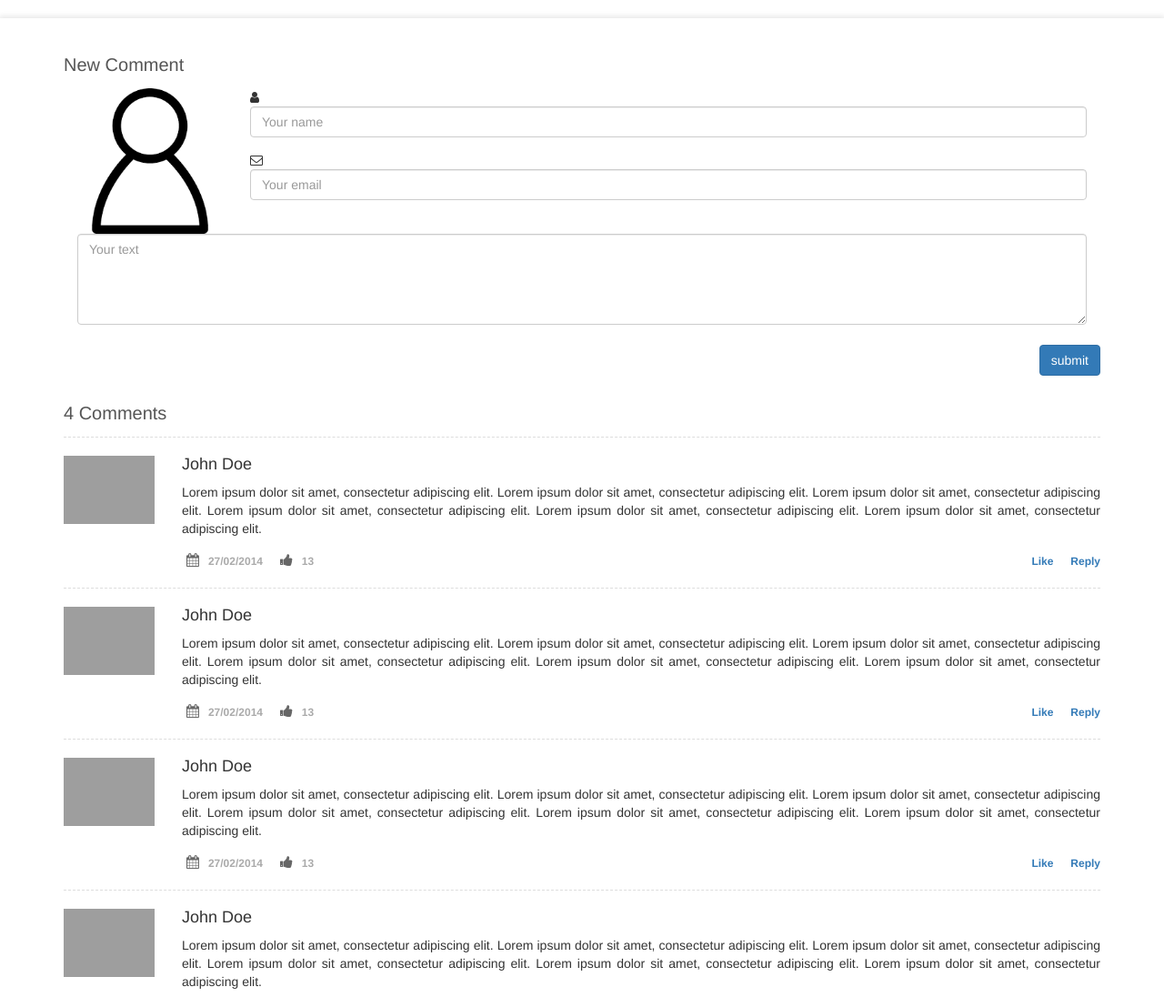
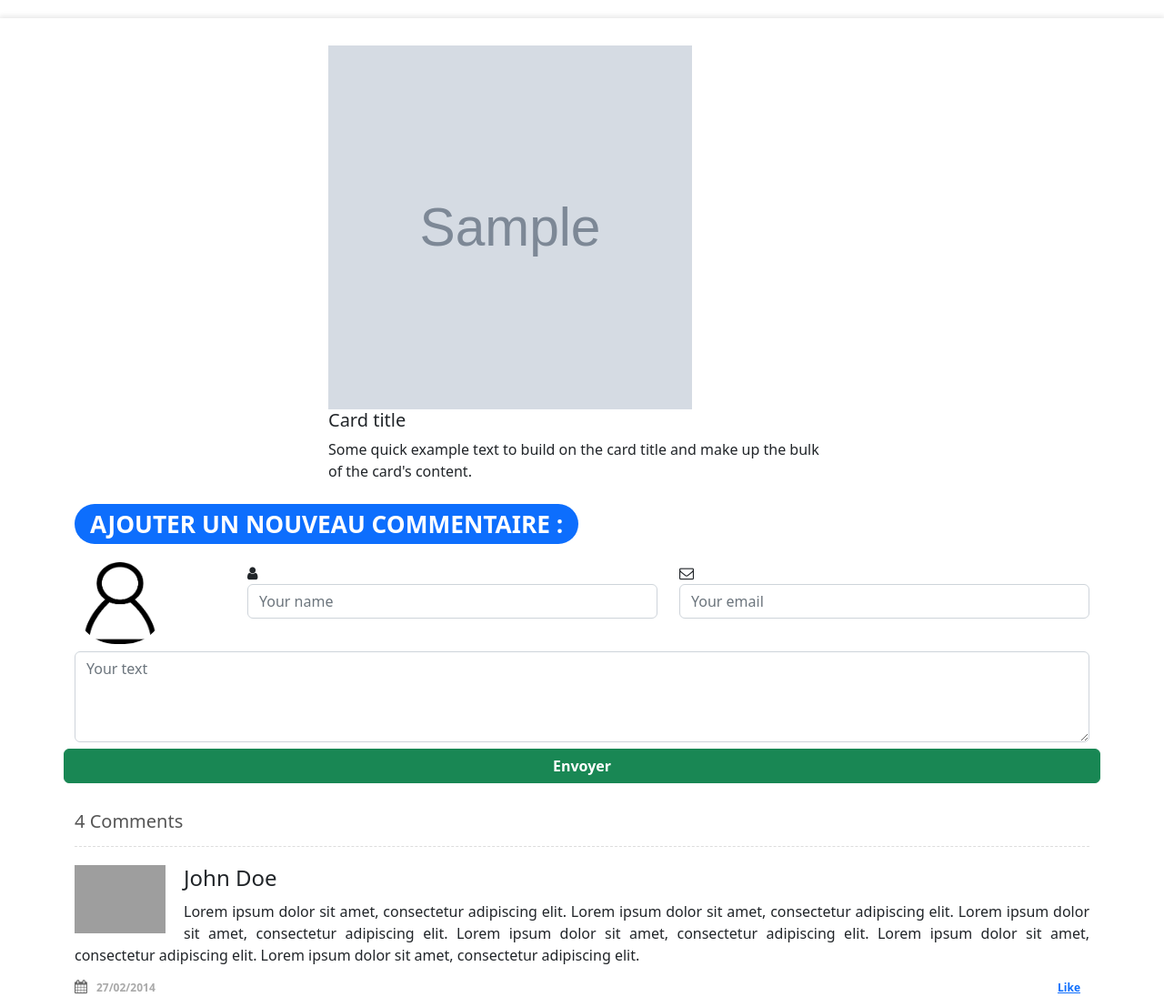
Before and after one commit to azeddine-hf/gallery_img, a PHP site: page /comments?id=1 in a window 1280 px wide. Shown: the top 1096 px of the page at 91% size. Run offline with PHP 8.4, Linux system fonts and the light colour scheme; tables that the repository leaves empty or names only in its code hold one stand-in row (values such as "Sample post"); grey boxes marked "Sample" are stand-in pictures; some libraries are stand-ins or nearby versions; grey boxes are pictures that could not be loaded.

Commit message:
new modif

```diff
--- a/comments.php
+++ b/comments.php
@@ -1,130 +1,15 @@
+<?php include_once 'dbconfig.class.php' ?>
 <!DOCTYPE html>
 <html lang="en">
 
 <head>
     <meta charset="utf-8">
-    <!--  This file has been downloaded from bootdey.com @bootdey on twitter -->
-    <!--  All snippets are MIT license http://bootdey.com/license -->
-    <title>blog item comments - Bootdey.com</title>
+    <title>Les Avis</title>
     <meta name="viewport" content="width=device-width, initial-scale=1">
+    <link href="https://cdn.jsdelivr.net/npm/bootstrap@5.2.3/dist/css/bootstrap.min.css" rel="stylesheet">
+    <link href="https://maxcdn.bootstrapcdn.com/font-awesome/4.3.0/css/font-awesome.min.css" rel="stylesheet">
+    <script src="https://cdn.jsdelivr.net/npm/bootstrap@5.2.3/dist/js/bootstrap.bundle.min.js"></script>
     <script src="https://code.jquery.com/jquery-1.10.2.min.js"></script>
-    <link href="https://netdna.bootstrapcdn.com/bootstrap/3.3.6/css/bootstrap.min.css" rel="stylesheet">
-    <link href="https://maxcdn.bootstrapcdn.com/font-awesome/4.3.0/css/font-awesome.min.css" rel="stylesheet">
-    <script src="https://netdna.bootstrapcdn.com/bootstrap/3.3.6/js/bootstrap.min.js"></script>
-</head>
-
-<body>
-    <section class="content-item" id="comments">
-                <div class="d-flex justify-content-center align-items-center container">
-                    <div class="">
-                    <form class="form">
-                        <h3 class="pull-left">New Comment</h3>
-                        <fieldset>
-                            <div class="">
-                                <div class="col-sm-3 col-lg-2 hidden-xs">
-                                    <img class="img-responsive" src="uploads/user.png" alt="">
-                                </div>
-                                    <div class="col-xs-12 col-sm-10">
-                                        <div class="form-group fl_icon">
-                                            <div class="icon"><i class="fa fa-user"></i></div>
-                                            <input class="form-control" type="text" placeholder="Your name">
-                                        </div>
-                                    </div>
-                                    <div class="col-xs-12 col-sm-10 fl_icon">
-                                        <div class="form-group fl_icon">
-                                            <div class="icon"><i class="fa fa-envelope-o"></i></div>
-                                            <input class="form-control" type="text" placeholder="Your email">
-                                        </div>
-                                    </div>
-                                    <div class="col-xs-12">
-                                        <div class="form-group">
-                                            <textarea class="form-control" required="" placeholder="Your text"></textarea>
-                                        </div>
-                                    </div>
-                                    <a class="btn btn-primary pull-right">submit</a>
-                                </div>
-                        </fieldset>
-                    </form>
-
-                    <h3>4 Comments</h3>
-
-                    <!-- COMMENT 1 - START -->
-                    <div class="media">
-                        <a class="pull-left" href="#"><img class="media-object" src="https://bootdey.com/img/Content/avatar/avatar1.png" alt=""></a>
-                        <div class="media-body">
-                            <h4 class="media-heading">John Doe</h4>
-                            <p>Lorem ipsum dolor sit amet, consectetur adipiscing elit. Lorem ipsum dolor sit amet, consectetur adipiscing elit. Lorem ipsum dolor sit amet, consectetur adipiscing elit. Lorem ipsum dolor sit amet, consectetur adipiscing elit. Lorem ipsum dolor sit amet, consectetur adipiscing elit. Lorem ipsum dolor sit amet, consectetur adipiscing elit.</p>
-                            <ul class="list-unstyled list-inline media-detail pull-left">
-                                <li><i class="fa fa-calendar"></i>27/02/2014</li>
-                                <li><i class="fa fa-thumbs-up"></i>13</li>
-                            </ul>
-                            <ul class="list-unstyled list-inline media-detail pull-right">
-                                <li class=""><a href="">Like</a></li>
-                                <li class=""><a href="">Reply</a></li>
-                            </ul>
-                        </div>
-                    </div>
-                    <!-- COMMENT 1 - END -->
-
-                    <!-- COMMENT 2 - START -->
-                    <div class="media">
-                        <a class="pull-left" href="#"><img class="media-object" src="https://bootdey.com/img/Content/avatar/avatar2.png" alt=""></a>
-                        <div class="media-body">
-                            <h4 class="media-heading">John Doe</h4>
-                            <p>Lorem ipsum dolor sit amet, consectetur adipiscing elit. Lorem ipsum dolor sit amet, consectetur adipiscing elit. Lorem ipsum dolor sit amet, consectetur adipiscing elit. Lorem ipsum dolor sit amet, consectetur adipiscing elit. Lorem ipsum dolor sit amet, consectetur adipiscing elit. Lorem ipsum dolor sit amet, consectetur adipiscing elit.</p>
-                            <ul class="list-unstyled list-inline media-detail pull-left">
-                                <li><i class="fa fa-calendar"></i>27/02/2014</li>
-                                <li><i class="fa fa-thumbs-up"></i>13</li>
-                            </ul>
-                            <ul class="list-unstyled list-inline media-detail pull-right">
-                                <li class=""><a href="">Like</a></li>
-                                <li class=""><a href="">Reply</a></li>
-                            </ul>
-                        </div>
-                    </div>
-                    <!-- COMMENT 2 - END -->
-
-                    <!-- COMMENT 3 - START -->
-                    <div class="media">
-                        <a class="pull-left" href="#"><img class="media-object" src="https://bootdey.com/img/Content/avatar/avatar3.png" alt=""></a>
-                        <div class="media-body">
-                            <h4 class="media-heading">John Doe</h4>
-                            <p>Lorem ipsum dolor sit amet, consectetur adipiscing elit. Lorem ipsum dolor sit amet, consectetur adipiscing elit. Lorem ipsum dolor sit amet, consectetur adipiscing elit. Lorem ipsum dolor sit amet, consectetur adipiscing elit. Lorem ipsum dolor sit amet, consectetur adipiscing elit. Lorem ipsum dolor sit amet, consectetur adipiscing elit.</p>
-                            <ul class="list-unstyled list-inline media-detail pull-left">
-                                <li><i class="fa fa-calendar"></i>27/02/2014</li>
-                                <li><i class="fa fa-thumbs-up"></i>13</li>
-                            </ul>
-                            <ul class="list-unstyled list-inline media-detail pull-right">
-                                <li class=""><a href="">Like</a></li>
-                                <li class=""><a href="">Reply</a></li>
-                            </ul>
-                        </div>
-                    </div>
-                    <!-- COMMENT 3 - END -->
-
-                    <!-- COMMENT 4 - START -->
-                    <div class="media">
-                        <a class="pull-left" href="#"><img class="media-object" src="https://bootdey.com/img/Content/avatar/avatar4.png" alt=""></a>
-                        <div class="media-body">
-                            <h4 class="media-heading">John Doe</h4>
-                            <p>Lorem ipsum dolor sit amet, consectetur adipiscing elit. Lorem ipsum dolor sit amet, consectetur adipiscing elit. Lorem ipsum dolor sit amet, consectetur adipiscing elit. Lorem ipsum dolor sit amet, consectetur adipiscing elit. Lorem ipsum dolor sit amet, consectetur adipiscing elit. Lorem ipsum dolor sit amet, consectetur adipiscing elit.</p>
-                            <ul class="list-unstyled list-inline media-detail pull-left">
-                                <li><i class="fa fa-calendar"></i>27/02/2014</li>
-                                <li><i class="fa fa-thumbs-up"></i>13</li>
-                            </ul>
-                            <ul class="list-unstyled list-inline media-detail pull-right">
-                                <li class=""><a href="">Like</a></li>
-                                <li class=""><a href="">Reply</a></li>
-                            </ul>
-                        </div>
-                    </div>
-                    </div>
-
-                    <!-- COMMENT 4 - END -->
-
-            </div>
-    </section>
-
     <style type="text/css">
         body {
             margin-top: 20px;
@@ -257,6 +142,137 @@
         }
     </style>
 
+
+</head>
+
+<body>
+    <section class="content-item" id="comments">
+        <div class="d-flex justify-content-center align-items-center container">
+            <div class="">
+                <?php
+                $database = new Connection();
+                $db = $database->openConnection();
+                $stmt = $db->prepare('select * from images where id=' . $_REQUEST["id"] . '');
+                $stmt->execute();
+                $imagelist = $stmt->fetch();
+                ?>
+                <div class="w-50 ml-0 mr-0 mx-auto">
+                    <img src="<?php echo $imagelist['image'] ?>" class="" alt="" width="400" height="400">
+                    <div class="">
+                        <h5 class="title">Card title</h5>
+                        <p class="card-text">Some quick example text to build on the card title and make up the bulk of the card's content.</p>
+                    </div>
+                </div>
+                <form class="form">
+
+                    <h2 class=""><span class="badge rounded-pill bg-primary">Ajouter un nouveau commentaire :</span></h2>
+                    <fieldset>
+                        <div class="row">
+                            <div class="col-sm-2 col-xs-1">
+                                <img class="rounded-pill" src="uploads/user.png" alt="" width="100" height="90">
+                            </div>
+                            <div class="col-sm-5">
+                                <div class="form-group fl_icon">
+                                    <div class="icon"><i class="fa fa-user"></i></div>
+                                    <input class="form-control" type="text" placeholder="Your name">
+                                </div>
+                            </div>
+                            <div class="col-sm-5">
+                                <div class="form-group fl_icon">
+                                    <div class="icon"><i class="fa fa-envelope-o"></i></div>
+                                    <input class="form-control " type="text" placeholder="Your email">
+                                </div>
+                            </div>
+                            <div class="col-sm-12">
+                                <div class="form-group">
+                                    <textarea class="form-control mt-2" required="" placeholder="Your text"></textarea>
+                                </div>
+                            </div class="col-sm-12">
+                            <a class="btn btn-success fw-bold">Envoyer</a>
+                        </div>
+                    </fieldset>
+                </form>
+
+                <h3>4 Comments</h3>
+
+                <!-- COMMENT 1 - START -->
+                <div class="media">
+                    <a class="pull-left" href="#"><img class="media-object" src="https://bootdey.com/img/Content/avatar/avatar1.png" alt=""></a>
+                    <div class="media-body">
+                        <h4 class="media-heading">John Doe</h4>
+                        <p>Lorem ipsum dolor sit amet, consectetur adipiscing elit. Lorem ipsum dolor sit amet, consectetur adipiscing elit. Lorem ipsum dolor sit amet, consectetur adipiscing elit. Lorem ipsum dolor sit amet, consectetur adipiscing elit. Lorem ipsum dolor sit amet, consectetur adipiscing elit. Lorem ipsum dolor sit amet, consectetur adipiscing elit.</p>
+                        <ul class="list-unstyled list-inline media-detail pull-left">
+                            <li><i class="fa fa-calendar"></i>27/02/2014</li>
+                            <li><i class="fa fa-thumbs-up"></i>13</li>
+                        </ul>
+                        <ul class="list-unstyled list-inline media-detail pull-right">
+                            <li class=""><a href="">Like</a></li>
+                            <li class=""><a href="">Reply</a></li>
+                        </ul>
+                    </div>
+                </div>
+                <!-- COMMENT 1 - END -->
+
+                <!-- COMMENT 2 - START -->
+                <div class="media">
+                    <a class="pull-left" href="#"><img class="media-object" src="https://bootdey.com/img/Content/avatar/avatar2.png" alt=""></a>
+                    <div class="media-body">
+                        <h4 class="media-heading">John Doe</h4>
+                        <p>Lorem ipsum dolor sit amet, consectetur adipiscing elit. Lorem ipsum dolor sit amet, consectetur adipiscing elit. Lorem ipsum dolor sit amet, consectetur adipiscing elit. Lorem ipsum dolor sit amet, consectetur adipiscing elit. Lorem ipsum dolor sit amet, consectetur adipiscing elit. Lorem ipsum dolor sit amet, consectetur adipiscing elit.</p>
+                        <ul class="list-unstyled list-inline media-detail pull-left">
+                            <li><i class="fa fa-calendar"></i>27/02/2014</li>
+                            <li><i class="fa fa-thumbs-up"></i>13</li>
+                        </ul>
+                        <ul class="list-unstyled list-inline media-detail pull-right">
+                            <li class=""><a href="">Like</a></li>
+                            <li class=""><a href="">Reply</a></li>
+                        </ul>
+                    </div>
+                </div>
+                <!-- COMMENT 2 - END -->
+
+                <!-- COMMENT 3 - START -->
+                <div class="media">
+                    <a class="pull-left" href="#"><img class="media-object" src="https://bootdey.com/img/Content/avatar/avatar3.png" alt=""></a>
+                    <div class="media-body">
+                        <h4 class="media-heading">John Doe</h4>
+                        <p>Lorem ipsum dolor sit amet, consectetur adipiscing elit. Lorem ipsum dolor sit amet, consectetur adipiscing elit. Lorem ipsum dolor sit amet, consectetur adipiscing elit. Lorem ipsum dolor sit amet, consectetur adipiscing elit. Lorem ipsum dolor sit amet, consectetur adipiscing elit. Lorem ipsum dolor sit amet, consectetur adipiscing elit.</p>
+                        <ul class="list-unstyled list-inline media-detail pull-left">
+                            <li><i class="fa fa-calendar"></i>27/02/2014</li>
+                            <li><i class="fa fa-thumbs-up"></i>13</li>
+                        </ul>
+                        <ul class="list-unstyled list-inline media-detail pull-right">
+                            <li class=""><a href="">Like</a></li>
+                            <li class=""><a href="">Reply</a></li>
+                        </ul>
+                    </div>
+                </div>
+                <!-- COMMENT 3 - END -->
+
+                <!-- COMMENT 4 - START -->
+                <div class="media">
+                    <a class="pull-left" href="#"><img class="media-object" src="https://bootdey.com/img/Content/avatar/avatar4.png" alt=""></a>
+                    <div class="media-body">
+                        <h4 class="media-heading">John Doe</h4>
+                        <p>Lorem ipsum dolor sit amet, consectetur adipiscing elit. Lorem ipsum dolor sit amet, consectetur adipiscing elit. Lorem ipsum dolor sit amet, consectetur adipiscing elit. Lorem ipsum dolor sit amet, consectetur adipiscing elit. Lorem ipsum dolor sit amet, consectetur adipiscing elit. Lorem ipsum dolor sit amet, consectetur adipiscing elit.</p>
+                        <ul class="list-unstyled list-inline media-detail pull-left">
+                            <li><i class="fa fa-calendar"></i>27/02/2014</li>
+                            <li><i class="fa fa-thumbs-up"></i>13</li>
+                        </ul>
+                        <ul class="list-unstyled list-inline media-detail pull-right">
+                            <li class=""><a href="">Like</a></li>
+                            <li class=""><a href="">Reply</a></li>
+                        </ul>
+                    </div>
+                </div>
+            </div>
+
+            <!-- COMMENT 4 - END -->
+
+        </div>
+    </section>
+
+
     <script type="text/javascript">
 
     </script>
```
Also changed, not shown: view.php (+122 -34 lines).
